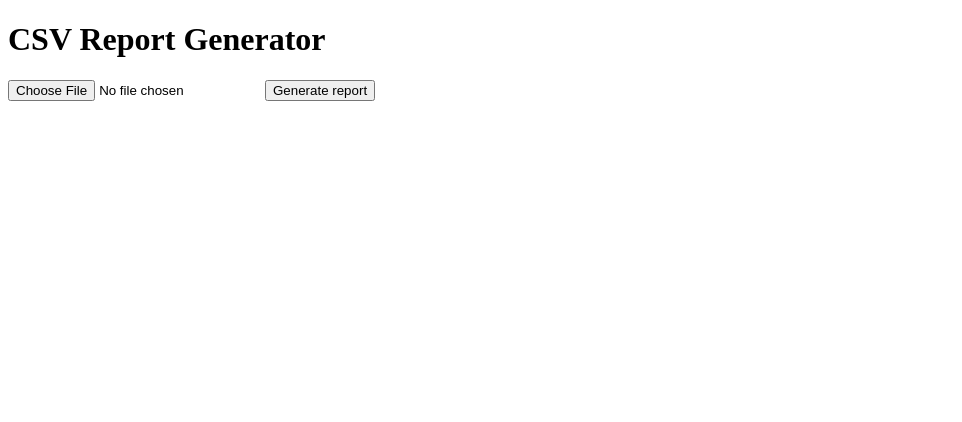
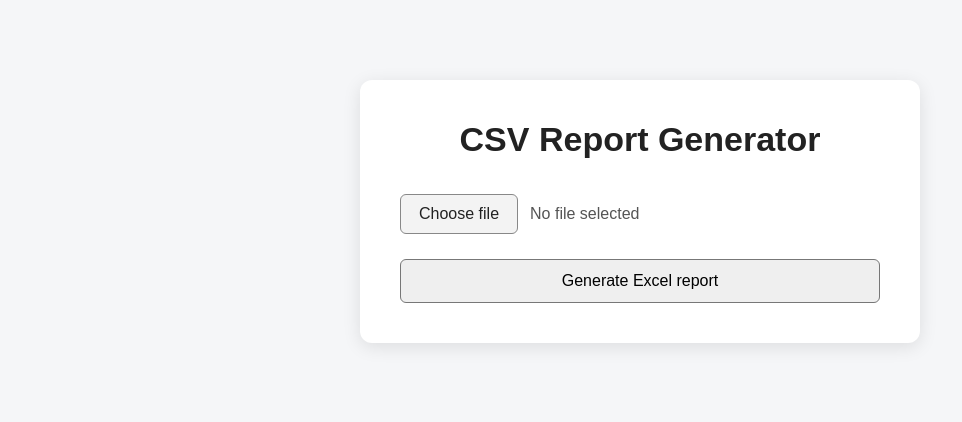
Before and after one commit to adambialecki008-maker/CsvReportAPI, a FastAPI app: page / in a window 1280 px wide. Shown: the top 422 px of the page, without its empty margins (0-962 px from the left). Run offline with FastAPI, Linux system fonts and the light colour scheme; parts of the project's set-up code (start-up, migrations or seed data) failed here and were passed over.

Commit message:
CSV report generator 1.0.0

```diff
--- /dev/null
+++ b/launcher.py
@@ -0,0 +1,76 @@
+import threading
+import time
+import urllib.request
+
+import uvicorn
+import webview
+
+from main import app
+
+HOST = "127.0.0.1"
+PORT = 8765
+APP_URL = f"http://{HOST}:{PORT}"
+HEALTH_URL = f"{APP_URL}/health"
+
+
+def run_server(server):
+    server.run()
+
+
+def wait_for_server(timeout=10):
+    start_time = time.time()
+
+    while time.time() - start_time < timeout:
+        try:
+            with urllib.request.urlopen(HEALTH_URL, timeout=0.5) as response:
+                if response.status == 200:
+                    return
+        except Exception:
+            time.sleep(0.1)
+
+    raise RuntimeError("FastAPI server did not start.")
+
+
+def main():
+    config = uvicorn.Config(
+        app=app,
+        host=HOST,
+        port=PORT,
+        log_level="warning",
+        access_log=False,
+    )
+
+    server = uvicorn.Server(config)
+
+    server_thread = threading.Thread(
+        target=run_server,
+        args=(server,),
+        daemon=True,
+    )
+
+    server_thread.start()
+
+    try:
+        wait_for_server()
+
+        # Potrzebne, żeby pobieranie wygenerowanego XLSX działało w oknie.
+        webview.settings["ALLOW_DOWNLOADS"] = True
+
+        webview.create_window(
+            title="CSV Report Generator",
+            url=APP_URL,
+            width=1000,
+            height=700,
+            min_size=(800, 600),
+            resizable=True,
+        )
+
+        webview.start()
+
+    finally:
+        server.should_exit = True
+        server_thread.join(timeout=3)
+
+
+if __name__ == "__main__":
+    main()
--- a/main.py
+++ b/main.py
@@ -4,9 +4,10 @@ from fastapi.templating import Jinja2Templates
 from csv_file_repository import read_csv_file
 from validation import validate_file
 from excel_report_repository import create_excel_report
+from pathlib import Path
+import sys
 
 app = FastAPI()
-templates = Jinja2Templates(directory="templates")
 
 
 @app.get("/health")
@@ -37,3 +38,15 @@ def home(request: Request):
         request=request,
         name="index.html",
     )
+
+
+def resource_path(relative_path: str) -> Path:
+    if getattr(sys, "frozen", False) and hasattr(sys, "_MEIPASS"):
+        base_path = Path(sys._MEIPASS)
+    else:
+        base_path = Path(__file__).resolve().parent
+
+    return base_path / relative_path
+
+
+templates = Jinja2Templates(directory=str(resource_path("templates")))
--- a/requirements.txt
+++ b/requirements.txt
@@ -4,3 +4,4 @@ python-multipart
 jinja2
 pandas
 openpyxl
+pywebview
--- a/templates/index.html
+++ b/templates/index.html
@@ -2,14 +2,276 @@
 <html lang="en">
 <head>
     <meta charset="UTF-8">
+    <meta name="viewport" content="width=device-width, initial-scale=1.0">
+
     <title>CSV Report Generator</title>
+
+    <style>
+        * {
+            box-sizing: border-box;
+        }
+
+        body {
+            margin: 0;
+            font-family: Arial, sans-serif;
+            background: #f5f6f8;
+            color: #222;
+        }
+
+        .container {
+            width: 560px;
+            margin: 80px auto;
+            padding: 40px;
+            background: white;
+            border-radius: 12px;
+            box-shadow: 0 4px 18px rgba(0, 0, 0, 0.10);
+        }
+
+        h1 {
+            margin-top: 0;
+            margin-bottom: 35px;
+            text-align: center;
+            font-size: 34px;
+        }
+
+        .file-row {
+            display: flex;
+            align-items: center;
+            gap: 12px;
+            margin-bottom: 25px;
+        }
+
+        .file-button {
+            display: inline-block;
+            padding: 10px 18px;
+            border: 1px solid #888;
+            border-radius: 6px;
+            background: #f3f3f3;
+            cursor: pointer;
+            white-space: nowrap;
+            user-select: none;
+        }
+
+        .file-button:hover {
+            background: #e7e7e7;
+        }
+
+        #file-name {
+            flex: 1;
+            color: #555;
+            overflow: hidden;
+            text-overflow: ellipsis;
+            white-space: nowrap;
+        }
+
+        .generate-button {
+            width: 100%;
+            padding: 12px;
+            border: 1px solid #777;
+            border-radius: 6px;
+            background: #efefef;
+            font-size: 16px;
+            cursor: pointer;
+        }
+
+        .generate-button:hover {
+            background: #dddddd;
+        }
+
+        .generate-button:disabled {
+            opacity: 0.6;
+            cursor: default;
+        }
+
+        .error-box {
+            display: none;
+            margin-top: 20px;
+            padding: 15px;
+            border: 1px solid #c33;
+            border-radius: 6px;
+            background: #fff5f5;
+        }
+
+        .error-box strong {
+            display: block;
+            margin-bottom: 8px;
+        }
+
+        .error-box ul {
+            margin-bottom: 0;
+            padding-left: 22px;
+        }
+
+        .success-box {
+            display: none;
+            margin-top: 20px;
+            padding: 15px;
+            border: 1px solid #398b39;
+            border-radius: 6px;
+            background: #f4fff4;
+        }
+    </style>
 </head>
+
 <body>
+
+<div class="container">
+
     <h1>CSV Report Generator</h1>
+
+    <form id="report-form">
+
+        <div class="file-row">
+
+            <input
+                id="csv-file"
+                type="file"
+                name="file"
+                accept=".csv"
+                required
+                hidden
+            >
+
+            <label for="csv-file" class="file-button">
+                Choose file
+            </label>
+
+            <span id="file-name">
+                No file selected
+            </span>
+
+        </div>
+
+        <button
+            id="generate-button"
+            type="submit"
+            class="generate-button"
+        >
+            Generate Excel report
+        </button>
+
+    </form>
+
+    <div id="error-box" class="error-box"></div>
+
+    <div id="success-box" class="success-box">
+        Report generated successfully.
+    </div>
+
+</div>
+
+<script>
+    const form = document.getElementById("report-form");
+
+    const fileInput = document.getElementById("csv-file");
+    const fileName = document.getElementById("file-name");
+
+    const generateButton = document.getElementById("generate-button");
+
+    const errorBox = document.getElementById("error-box");
+    const successBox = document.getElementById("success-box");
+
+
+    fileInput.addEventListener("change", () => {
+
+        errorBox.style.display = "none";
+        successBox.style.display = "none";
+
+        if (fileInput.files.length > 0) {
+            fileName.textContent = fileInput.files[0].name;
+        } else {
+            fileName.textContent = "No file selected";
+        }
+
+    });
+
+
+    form.addEventListener("submit", async (event) => {
+
+        event.preventDefault();
+
+        errorBox.style.display = "none";
+        successBox.style.display = "none";
+
+        generateButton.disabled = true;
+        generateButton.textContent = "Generating...";
+
+        try {
+
+            const formData = new FormData(form);
+
+            const response = await fetch("/reports", {
+                method: "POST",
+                body: formData
+            });
+
+
+            if (!response.ok) {
+
+                const data = await response.json();
+
+                let errors = data.detail ?? ["Unknown error"];
+
+                if (!Array.isArray(errors)) {
+                    errors = [errors];
+                }
+
+                errorBox.innerHTML = `
+                    <strong>Validation failed:</strong>
+
+                    <ul>
+                        ${errors
+                            .map(error => `<li>${error}</li>`)
+                            .join("")}
+                    </ul>
+                `;
+
+                errorBox.style.display = "block";
+
+                return;
+            }
+
+
+            const blob = await response.blob();
+
+            const url = URL.createObjectURL(blob);
+
+            const link = document.createElement("a");
+
+            link.href = url;
+            link.download = "sales_report.xlsx";
+
+            document.body.appendChild(link);
+
+            link.click();
+
+            link.remove();
+
+            URL.revokeObjectURL(url);
+
+
+            successBox.style.display = "block";
+
+        }
+        catch (error) {
+
+            errorBox.innerHTML = `
+                <strong>Application error:</strong>
+                <div>${error.message}</div>
+            `;
+
+            errorBox.style.display = "block";
+
+        }
+        finally {
+
+            generateButton.disabled = false;
+            generateButton.textContent = "Generate Excel report";
+
+        }
+
+    });
+</script>
+
 </body>
 </html>
-
-<form action="/reports" method="post" enctype="multipart/form-data">
-    <input type="file" name="file" accept=".csv" required>
-    <button type="submit">Generate report</button>
-</form>
```
Also changed, not shown: validation.py (+9 -3 lines), assets/csv_report.ico (added), 3 other files.
